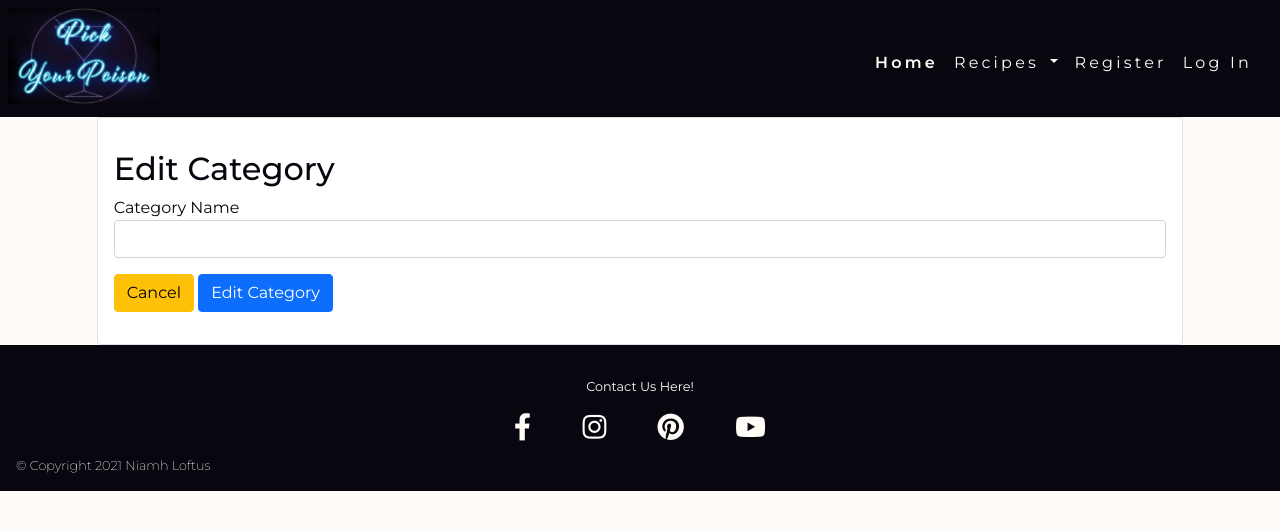
After one commit to LoftusN13/ms3-pickyourpoison, a Flask app: template templates/edit_category.html in a window 1280 px wide. The commit adds this page. Shown: the top 530 px of the page. Run offline with Flask 2, Linux system fonts and the light colour scheme; the template is opened without the code that fills it, so the values that code supplies are empty; some libraries are stand-ins or nearby versions.

Commit message:
adds edit_category page and initial layout

```diff
--- a/templates/categories.html
+++ b/templates/categories.html
@@ -10,7 +10,7 @@
                     <div class="card-body">
                         <h5 class="card-title">{{ category.category_name }}</h5>
                     </div>
-                     <a href="#" class="btn btn-success">Edit</a>
+                     <a href="{{ url_for('edit_category',category_id=category._id) }}" class="btn btn-success">Edit</a>
                      <a href="#" class="btn btn-danger">Delete</a>
                 </div>
             </div>
--- /dev/null
+++ b/templates/edit_category.html
@@ -0,0 +1,24 @@
+{% extends "base.html" %}
+{% block content %}
+        <!-- EDIT CATEGORY CARD PANEL -->
+        <div class="row justify-content-center">
+            <div class="card col-10">
+                <div class="card-body">
+                    <h2 class="card-title">Edit Category</h2>
+                    <form method="POST" action="{{ url_for('edit_category',category_id=category._id) }}">
+                        <!-- category name field -->
+                        <div class="mb-3">
+                            <label for="category_name">Category Name</label>
+                            <input type="text" class="form-control" name="category_name" id="category_name"
+                            minlength="3" maxlength="25" required>
+                        </div>
+
+                        <!-- edit category cancel button -->
+                        <a href="{{ url_for('get_categories') }}" class="btn btn-warning">Cancel</a>
+                        <!-- edit cocktail recipe submit button -->
+                        <button type="submit" class="btn btn-primary">Edit Category</button>
+                    </form>
+                </div>
+            </div>
+        </div>
+{% endblock %}
```
